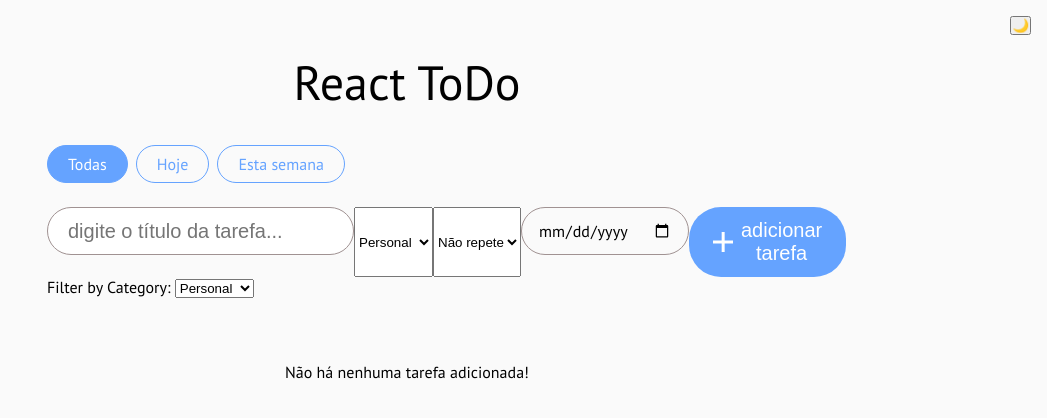
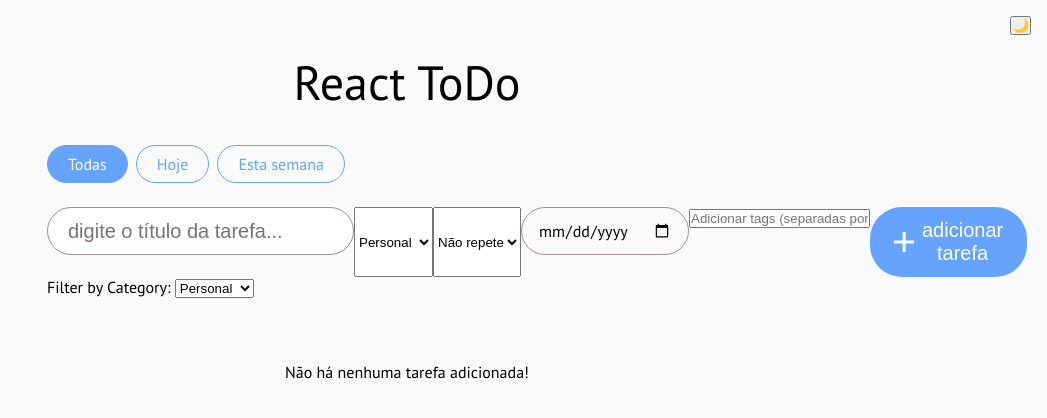
Before and after one commit to adrianmfprado/todo-app, a React (Create React App) app: page / in a window 1280 px wide. Shown: the top 418 px of the page, without its empty margins (233-1280 px from the left). Built offline with nearby package versions, Linux system fonts and the light colour scheme.

Commit message:
feat: add keyboard shortcuts support with useKeyboardShortcuts hook and related changes

```diff
--- a/src/components/AddTask.js
+++ b/src/components/AddTask.js
@@ -13,6 +13,7 @@ export default function AddTask(props) {
   const [category, setCategory] = useState("Personal");
   const [recurrence, setRecurrence] = useState(RECURRENCE.NONE);
   const [dueDate, setDueDate] = useState("");
+  const [tags, setTags] = useState([]);
 
   const handleAdd = () => {
     if (!taskTitle.trim()) return;
@@ -22,12 +23,14 @@ export default function AddTask(props) {
       checked: false,
       recurrence,
       dueDate,
+      tags: tags || [],
     };
     onAdd(newTask);
     setTaskTitle("");
     setCategory("Personal");
     setRecurrence(RECURRENCE.NONE);
     setDueDate("");
+    setTags([]);
   };
 
   return (
@@ -55,6 +58,15 @@ export default function AddTask(props) {
         value={dueDate}
         onChange={(e) => setDueDate(e.target.value)}
       />
+      <div className="tag-input-group">
+        <input
+          type="text"
+          className="tag-input"
+          placeholder="Adicionar tags (separadas por vírgula)"
+          value={tags.join(', ') || ''}
+          onChange={(e) => setTags(e.target.value.split(',').map(t => t.trim()).filter(t => t))}
+        />
+      </div>
       <Button
         className="add"
         text={
--- /dev/null
+++ b/src/components/ConfirmationModal.js
@@ -0,0 +1,4 @@
+import React from 'react';
+
+const ConfirmationModal = () => null;
+export default ConfirmationModal
```
Also changed, not shown: src/components/SearchBar/SearchBar.js (added, +24 -0 lines).
